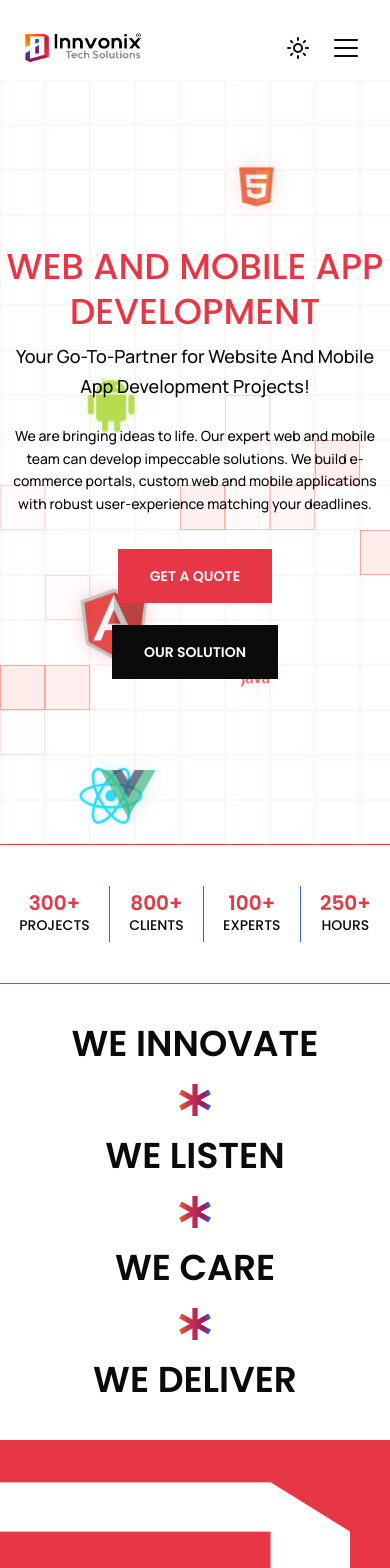
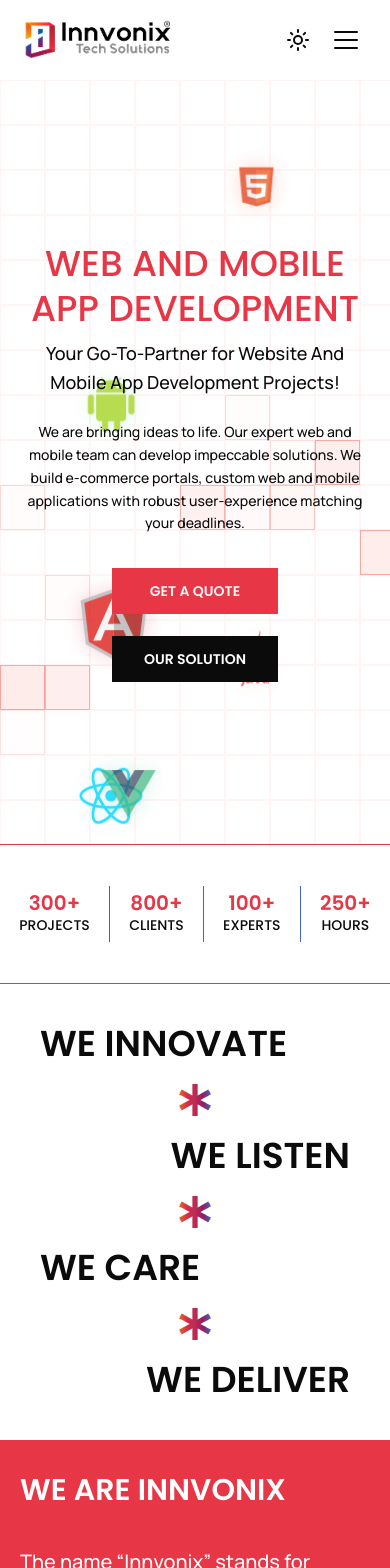
Before and after one commit to kishan-innvonix/Innvonix-website-2026, a Next.js app: page / in a window 390 px wide. Shown: the top 1568 px of the page. Built offline with nearby package versions, Linux system fonts and the light colour scheme.

Commit message:
refactor: improve responsive layout and typography across home page sections

```diff
--- a/components/hero-section.tsx
+++ b/components/hero-section.tsx
@@ -25,7 +25,7 @@
   el: HTMLDivElement,
   containerW: number,
   containerH: number,
-  cellSize: number
+  cellSize: number,
 ) {
   el.innerHTML = "";
 
@@ -127,7 +127,7 @@
         <GridBackground className="absolute inset-0 z-0" />
         <FloatingSkills />
 
-        <div className="relative z-10 flex flex-col items-center justify-center h-full text-center md:max-w-6xl mx-auto space-y-2 ">
+        <div className="relative z-10 flex flex-col items-center justify-center h-full text-center md:max-w-6xl mx-auto space-y-2 px-5 sm:px-0">
           <h1 className="font-poppins text-4xl z-10 md:text-6xl 2xl:text-7xl font-medium leading-tight text-primary">
             WEB AND MOBILE
             <br className="hidden sm:block" /> APP DEVELOPMENT
@@ -142,17 +142,17 @@
             web and mobile applications with robust user-experience matching
             your deadlines.
           </p>
-          <div className="flex z-10 flex-col sm:flex-row items-center gap-5 pt-6 2xl:pt-10 font-poppins">
+          <div className="flex z-10 flex-col sm:flex-row items-center gap-5 sm:w-fit pt-6 2xl:pt-10 font-poppins">
             <Button
               size="lg"
-              className="h-14 px-8 text-sm md:text-base  font-semibold"
+              className="h-12 sm:h-14 px-8 text-sm md:text-base w-full sm:w-fit font-semibold"
             >
               GET A QUOTE
             </Button>
             <Button
               size="lg"
               variant="ghost"
-              className="h-14 px-8 text-sm md:text-base font-semibold bg-foreground text-background"
+              className="h-12 sm:h-14 px-8 text-sm md:text-base w-full sm:w-fit font-semibold bg-foreground text-background"
             >
               OUR SOLUTION
             </Button>
--- a/components/ui/container.tsx
+++ b/components/ui/container.tsx
@@ -1,14 +1,11 @@
 import * as React from "react";
 import { cn } from "@/lib/utils";
 
-function Container({
-  className,
-  ...props
-}: React.ComponentProps<"div">) {
+function Container({ className, ...props }: React.ComponentProps<"div">) {
   return (
     <div
       data-slot="container"
-      className={cn("mx-auto w-full max-w-[1280px] px-4", className)}
+      className={cn("mx-auto w-full max-w-[1280px] px-5", className)}
       {...props}
     />
   );
--- a/src/app/main/home-client.tsx
+++ b/src/app/main/home-client.tsx
@@ -299,13 +299,22 @@
 
   return (
     <div className="w-full">
+      {/* hero section */}
       <HeroSection />
+
+      {/* we innovate we listen */}
       <section className="my-10">
         <Container className="flex flex-col gap-5 max-sm:items-center">
-          <h1 className="font-poppins text-4xl xl:text-6xl mxl:text-7xl font-semibold flex flex-col sm:flex-row justify-start items-center lg:gap-10 gap-5 md:mb-10">
-            <span>WE INNOVATE </span>
-            <Image src="/images/star.png" alt="star" width={32} height={32} />
-            <span> WE LISTEN</span>
+          <h1 className="font-poppins text-4xl xl:text-6xl mxl:text-7xl font-semibold w-full px-5 md:px-0 flex flex-col sm:flex-row md:justify-start md:items-center lg:gap-10 gap-5 md:mb-10">
+            <span className="w-full md:w-fit text-start">WE INNOVATE </span>
+            <Image
+              src="/images/star.png"
+              alt="star"
+              width={32}
+              height={32}
+              className="mx-auto md:mx-0"
+            />
+            <span className="w-full md:w-fit text-end"> WE LISTEN</span>
           </h1>
           <Image
             src="/images/star.png"
@@ -314,17 +323,23 @@
             height={32}
             className="md:hidden"
           />
-          <h1 className="font-poppins text-4xl xl:text-6xl mxl:text-7xl font-semibold flex flex-col sm:flex-row justify-end items-center lg:gap-10 gap-5">
-            <span>WE CARE</span>{" "}
-            <Image src="/images/star.png" alt="star" width={32} height={32} />{" "}
-            <span>WE DELIVER</span>
+          <h1 className="font-poppins text-4xl xl:text-6xl mxl:text-7xl font-semibold w-full px-5 md:px-0 flex flex-col sm:flex-row md:justify-end md:items-center lg:gap-10 gap-5">
+            <span className="w-full md:w-fit text-start">WE CARE</span>{" "}
+            <Image
+              src="/images/star.png"
+              alt="star"
+              width={32}
+              height={32}
+              className="mx-auto md:mx-0"
+            />{" "}
+            <span className="w-full md:w-fit text-end">WE DELIVER</span>
           </h1>
         </Container>
       </section>
 
-      <section className="flex md:flex-row flex-col md:gap-20 gap-10 bg-primary text-white">
+      {/* about section */}
+      <section className="flex md:flex-row flex-col-reverse md:gap-20 gap-8 bg-primary text-white">
         {/* left Image */}
-        {/* change image size based on xl and mxl */}
         <div className="w-fit">
           <Image
             src="/images/we.png"
@@ -335,7 +350,7 @@
           />
         </div>
         {/* right about */}
-        <div className="flex flex-col gap-5 justify-center w-full md:w-1/2 px-5 pb-5 md:px-0 md:pb-0">
+        <div className="flex flex-col gap-5 justify-center w-full md:w-1/2 px-5 pt-8 md:px-0 md:pb-0">
           <h1 className="font-poppins text-3xl md:text-4xl xl:text-5xl mxl:text-6xl font-semibold mb-5 mxl:mb-10">
             WE ARE INNVONIX
           </h1>
@@ -353,6 +368,7 @@
         </div>
       </section>
 
+      {/* our process */}
       <section className="my-20">
         <Container>
           <h1 className="text-3xl md:text-4xl xl:text-5xl 2xl:text-6xl font-bold text-primary mb-5">
@@ -366,7 +382,7 @@
             {["Discovery", "Strategy", "Design", "Build"].map((item, index) => (
               <div
                 className={`flex flex-col justify-between p-4 h-85 md:h-[90%] border border-card-border dark:bg-card-bg ${
-                  index % 2 === 1 ? "mt-8" : ""
+                  index % 2 === 1 ? "md:mt-8" : ""
                 }`}
               >
                 <Image
@@ -400,6 +416,7 @@
         </Container>
       </section>
 
+      {/*  Our Services */}
       <section className="my-20">
         <Container>
           <h1 className="text-3xl md:text-4xl lg:text-5xl font-extrabold text-primary">
@@ -529,6 +546,7 @@
         </Container>
       </section>
 
+      {/* Our Projects */}
       <section className="my-10 mxl:my-20">
         <Container>
           <h1 className="text-3xl md:text-4xl xl:text-5xl mb-10 font-extrabold text-primary uppercase tracking-tight">
@@ -537,14 +555,14 @@
           <div className="flex flex-col md:flex-row w-full gap-10 md:gap-20">
             {/* Left side */}
             <div className="md:w-1/2 flex flex-col gap-8">
-              <h2 className="text-3xl md:text-4xl font-bold flex flex-col gap-2 leading-tight">
+              <h2 className="text-2xl md:text-4xl font-bold flex flex-col gap-2 leading-tight">
                 <span>WHAT YOU ASK IS</span>
                 <span>WHAT YOU GET!</span>
               </h2>
             </div>
 
             {/* Right side stats grid */}
-            <div className="md:w-1/2 grid grid-cols-1 sm:grid-cols-2 gap-x-12 gap-y-16">
+            <div className="md:w-1/2 grid grid-cols-1 sm:grid-cols-2 gap-x-12 gap-y-10 md:gap-y-16">
               {projectStats.map((stat, index) => (
                 <div key={index} className="relative pt-6">
                   {/* Gradient Line */}
@@ -554,7 +572,7 @@
                     <span className="text-sm font-extrabold text-foreground opacity-80 uppercase tracking-wider">
                       {stat.label}
                     </span>
-                    <span className="text-5xl md:text-6xl font-bold text-primary">
+                    <span className="text-4xl md:text-6xl font-bold text-primary">
                       {stat.value}
                     </span>
                   </div>
@@ -565,7 +583,7 @@
           {/* Glimpse Header */}
           <div className="mt-10 mb-16 flex flex-col md:flex-row items-center md:items-end justify-between gap-10">
             <div className="max-w-md 2xl:max-w-xl relative">
-              <h1 className="text-3xl md:text-4xl lg:text-2xl 2xl:text-3xl font-medium font-poppins text-foreground">
+              <h1 className="text-2xl md:text-4xl lg:text-2xl 2xl:text-3xl font-medium font-poppins text-foreground">
                 Here Is A Glimpse Of Some Of Our Interesting Work In Web And
                 Mobile App Development.
               </h1>
@@ -639,7 +657,7 @@
 
               {/* Image side */}
               <div
-                className={`w-full lg:w-2/5 min-h-[400px] bg-primary relative p-8 md:p-12 flex items-center justify-center`}
+                className={`w-full lg:w-2/5 min-h-[300px] md:min-h-[400px] bg-primary relative p-8 md:p-12 flex items-center justify-center`}
               >
                 <div className="relative w-full h-full">
                   <Image
@@ -674,6 +692,7 @@
         </div>
       </section>
 
+      {/* why innvonix */}
       <section className="py-20 bg-section-soft dark:bg-background">
         <Container>
           <h1 className="text-3xl md:text-4xl lg:text-5xl mb-10 font-extrabold text-primary uppercase tracking-tight">
@@ -709,6 +728,7 @@
         </Container>
       </section>
 
+      {/* engagement model */}
       <section className="py-20">
         <Container>
           <h1 className="text-3xl md:text-4xl lg:text-5xl mb-20 font-extrabold text-primary uppercase tracking-tight">
@@ -721,9 +741,12 @@
 
             <div className="grid grid-cols-1 md:grid-cols-2 gap-10 md:gap-20">
               {engagementModels.map((model, index) => (
-                <div key={index} className="flex flex-col gap-8 relative px-4">
+                <div
+                  key={index}
+                  className="flex flex-col gap-8 relative sm:px-4"
+                >
                   {/* Decorative corner bracket */}
-                  <div className="absolute -top-4 -right-4 size-6">
+                  <div className="absolute -top-4 hidden md:block md:-right-4 size-6">
                     <Image
                       src="/images/corner.svg"
                       alt="corner"
@@ -760,6 +783,8 @@
           </div>
         </Container>
       </section>
+
+      {/* industries we serve */}
       <section className="py-5 md:py-20 relative overflow-hidden bg-white dark:bg-background">
         <Container>
           <div className="text-center md:mb-16 relative z-10">
@@ -769,7 +794,7 @@
             <div className="h-1.5 w-24 bg-primary mx-auto mt-4 rounded-full opacity-20" />
           </div>
 
-          <div className="relative min-h-[600px] md:h-[800px] w-full flex items-center justify-center">
+          <div className="relative min-h-[500px] md:h-[800px] w-full flex items-center justify-center">
             {/* Background Decoration (Always Centered Behind) */}
             <div className="absolute inset-0 flex items-center justify-center overflow-hidden pointer-events-none">
               {/* Background Map */}
@@ -783,7 +808,7 @@
               </div>
 
               {/* Concentric Rings */}
-              <div className="absolute z-0 w-[400px] h-[400px] md:w-[700px] md:h-[700px] animate-pulse-slow">
+              <div className="absolute z-0 w-[300px] h-[300px] md:w-[700px] md:h-[700px] animate-pulse-slow">
                 <Image
                   src="/images/rings.png"
                   alt="rings"
@@ -792,8 +817,8 @@
                 />
               </div>
 
-              {/* Central Logo with Float Animation */}
-              <div className="relative z-0 size-32 md:size-56 animate-float drop-shadow-2xl">
+              {/* Central Logo */}
+              <div className="relative z-0 size-32 md:size-56 drop-shadow-2xl">
                 <div className="absolute inset-0 bg-primary/20 blur-3xl rounded-full opacity-50" />
                 <Image
                   src="/images/midde_logo.png"
@@ -824,7 +849,7 @@
                         left: `${left}%`,
                       }}
                     >
-                      <div className="bg-white/90 dark:bg-card/90 backdrop-blur-md border border-primary/20 dark:border-primary/10 px-4 md:px-5 py-2.5 md:py-3.5 rounded-xl flex items-center gap-3 shadow-[0_8px_30px_rgb(0,0,0,0.12)] dark:shadow-[0_8px_30px_rgb(0,0,0,0.3)] hover:border-primary transition-all duration-300 cursor-default group animate-spin-slow-reverse whitespace-nowrap">
+                      <div className="bg-white/90 dark:bg-card/90 backdrop-blur-md border border-primary/20 dark:border-primary/10 px-4 md:px-5 py-2.5 md:py-3.5 flex items-center gap-3 shadow-[0_8px_30px_rgb(0,0,0,0.12)] dark:shadow-[0_8px_30px_rgb(0,0,0,0.3)] hover:border-primary transition-all duration-300 cursor-default group animate-spin-slow-reverse whitespace-nowrap">
                         <div className="text-primary transition-transform duration-300 group-hover:scale-110">
                           <industry.icon
                             className="size-5 md:size-6"
@@ -846,11 +871,11 @@
               {industriesWeServe.map((industry, index) => (
                 <div
                   key={index}
-                  className="bg-white/90 dark:bg-card/95 backdrop-blur-sm border border-primary/10 px-3 py-4 rounded-2xl shadow-lg flex items-center gap-3 active:scale-95 transition-transform animate-fade-in-up"
+                  className="bg-white/90 dark:bg-card/95 backdrop-blur-sm border border-primary/10 px-3 py-2 shadow-lg flex items-center gap-3 active:scale-95 transition-transform animate-fade-in-up"
                   style={{ animationDelay: `${index * 0.05}s` }}
                 >
                   <div className="text-primary bg-primary/5 p-2 rounded-xl">
-                    <industry.icon size={20} strokeWidth={2.5} />
+                    <industry.icon size={15} strokeWidth={2} />
                   </div>
                   <span className="text-[13px] font-bold text-foreground leading-tight tracking-tight">
                     {industry.label}
```
Also changed, not shown: src/app/main/footer.tsx (+8 -10 lines), src/app/main/header.tsx (+12 -8 lines).
